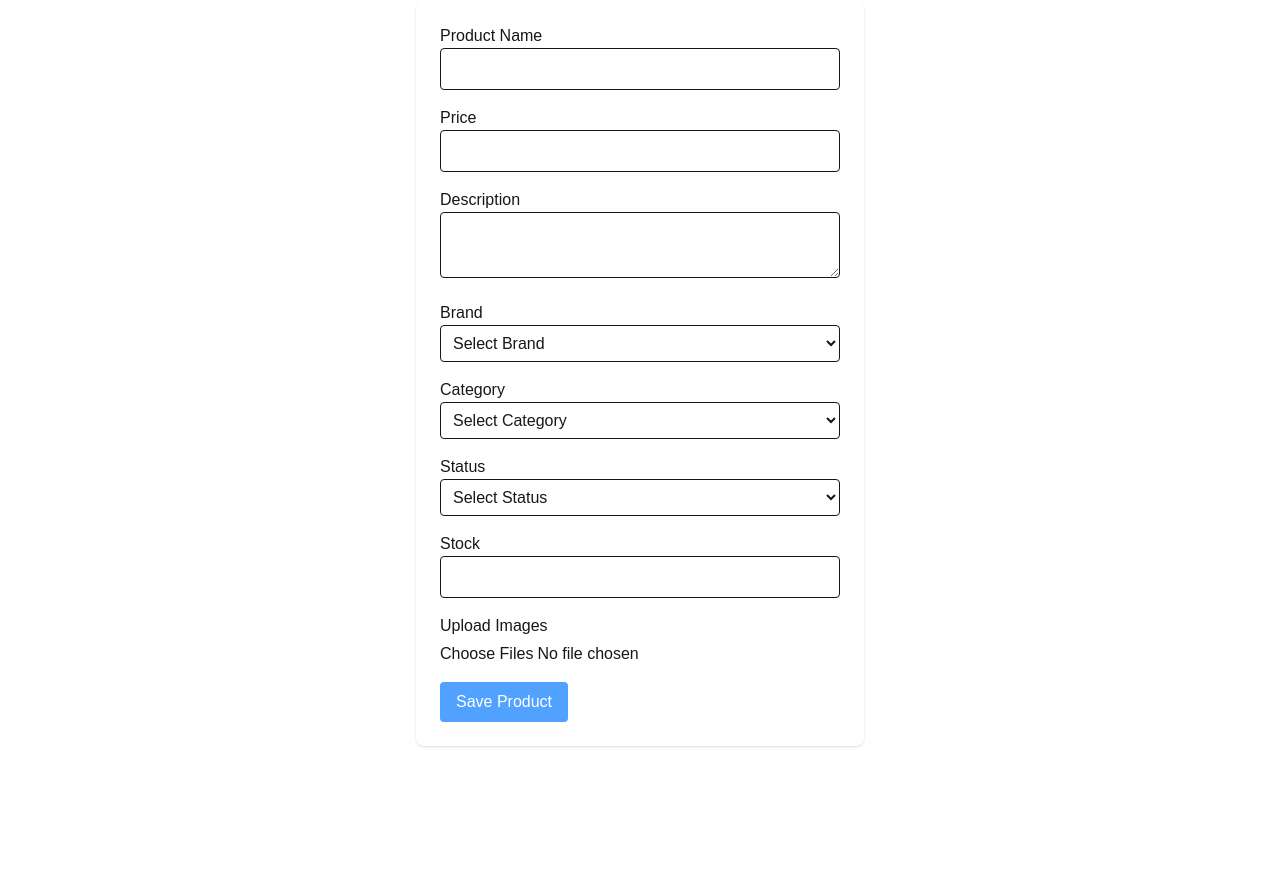
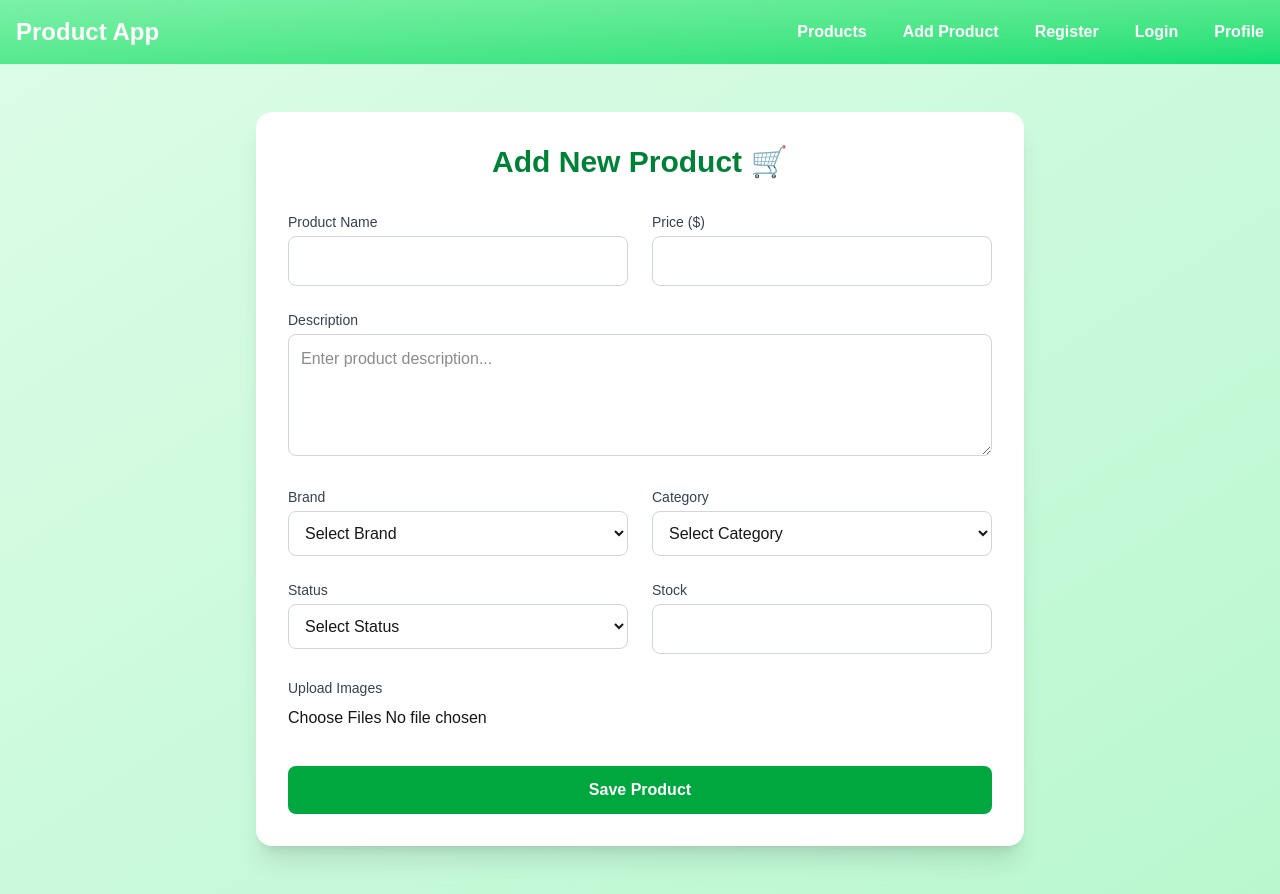
Before and after one commit to errajput/ecommerce-web, a Next.js app: page /products/add in a window 1280 px wide. Before the commit the page ends 800 px from the top, so only its background shows below. Built offline with nearby package versions, Linux system fonts and the light colour scheme.

Commit message:
Update UI

```diff
--- a/src/Components/ProductForm.jsx
+++ b/src/Components/ProductForm.jsx
@@ -3,6 +3,7 @@
 import { useState } from "react";
 import { XMarkIcon } from "@heroicons/react/16/solid";
 import Image from "next/image";
+import Header from "@/Components/Header";
 
 export default function ProductForm({ initialData = {}, onSubmit }) {
   const [name, setName] = useState(initialData.name || "");
@@ -49,136 +50,173 @@ export default function ProductForm({ initialData = {}, onSubmit }) {
   };
 
   return (
-    <form
-      onSubmit={handleSubmit}
-      className="max-w-md mx-auto p-6 bg-white shadow rounded-lg space-y-4"
-    >
     <div>
-        <label className="block font-medium">Product Name</label>
+      <Header />
+      <div className="min-h-screen p-12 flex items-center justify-center bg-gradient-to-br from-green-100 to-green-200">
+        <div className="w-full max-w-3xl bg-white shadow-xl rounded-2xl p-8">
+          <h1 className="text-3xl font-extrabold text-center text-green-700 mb-8">
+            {initialData.name ? "Edit Product ✏️" : "Add New Product 🛒"}
+          </h1>
+
+          <form onSubmit={handleSubmit} className="space-y-6">
+            <div className="grid grid-cols-1 md:grid-cols-2 gap-6">
+              <div>
+                <label className="block text-sm font-medium text-gray-700 mb-1">
+                  Product Name
+                </label>
                 <input
                   type="text"
                   value={name}
                   onChange={(e) => setName(e.target.value)}
                   required
-          className="w-full border p-2 rounded"
+                  className="w-full p-3 border border-gray-300 rounded-lg focus:ring-2 focus:ring-green-500 focus:outline-none"
                 />
               </div>
 
               <div>
-        <label className="block font-medium">Price</label>
+                <label className="block text-sm font-medium text-gray-700 mb-1">
+                  Price ($)
+                </label>
                 <input
                   type="number"
                   value={price}
                   onChange={(e) => setPrice(e.target.value)}
                   required
-          className="w-full border p-2 rounded"
+                  className="w-full p-3 border border-gray-300 rounded-lg focus:ring-2 focus:ring-green-500 focus:outline-none"
+                />
+              </div>
+            </div>
+
+            <div>
+              <label className="block text-sm font-medium text-gray-700 mb-1">
+                Description
+              </label>
+              <textarea
+                rows="4"
+                value={description}
+                onChange={(e) => setDescription(e.target.value)}
+                required
+                className="w-full p-3 border border-gray-300 rounded-lg focus:ring-2 focus:ring-green-500 focus:outline-none"
+                placeholder="Enter product description..."
               />
             </div>
 
+            <div className="grid grid-cols-1 md:grid-cols-2 gap-6">
               <div>
-        <label className="block font-medium">Description</label>
-        <textarea
-          value={description}
-          onChange={(e) => setDescription(e.target.value)}
-          required
-          className="w-full border p-2 rounded"
-        />
-      </div>
-
-      <div>
-        <label className="block font-medium">Brand</label>
+                <label className="block text-sm font-medium text-gray-700 mb-1">
+                  Brand
+                </label>
                 <select
                   value={brand}
                   onChange={(e) => setBrand(e.target.value)}
                   required
-          className="w-full border p-2 rounded"
+                  className="w-full p-3 border border-gray-300 rounded-lg bg-white focus:ring-2 focus:ring-green-500 focus:outline-none"
                 >
                   <option value="">Select Brand</option>
-          <option value="Apple">Apple</option>
-          <option value="Samsung">Samsung</option>
-          <option value="Dell">Dell</option>
-          <option value="HP">HP</option>
+                  <option>Apple</option>
+                  <option>Samsung</option>
+                  <option>Dell</option>
+                  <option>HP</option>
+                  <option>Google</option>
+                  <option>OnePlus</option>
+                  <option>Sony</option>
+                  <option>Lenovo</option>
+                  <option>Microsoft</option>
+                  <option>Huawei</option>
+                  <option>Xiaomi</option>
+                  <option>Amazon</option>
+                  <option>Vivo</option>
                 </select>
               </div>
 
               <div>
-        <label className="block font-medium">Category</label>
+                <label className="block text-sm font-medium text-gray-700 mb-1">
+                  Category
+                </label>
                 <select
                   value={category}
                   onChange={(e) => setCategory(e.target.value)}
                   required
-          className="w-full border p-2 rounded"
+                  className="w-full p-3 border border-gray-300 rounded-lg bg-white focus:ring-2 focus:ring-green-500 focus:outline-none"
                 >
                   <option value="">Select Category</option>
-          <option value="Laptop">Laptop</option>
-          <option value="Mobile">Mobile</option>
-          <option value="Tablet">Tablet</option>
+                  <option>Laptop</option>
+                  <option>Mobile</option>
+                  <option>Tablet</option>
+                </select>
+              </div>
+            </div>
+
+            <div className="grid grid-cols-1 md:grid-cols-2 gap-6">
+              <div>
+                <label className="block text-sm font-medium text-gray-700 mb-1">
+                  Status
+                </label>
+                <select
+                  value={status}
+                  onChange={(e) => setStatus(e.target.value)}
+                  required
+                  className="w-full p-3 border border-gray-300 rounded-lg bg-white focus:ring-2 focus:ring-green-500 focus:outline-none"
+                >
+                  <option value="">Select Status</option>
+                  <option value="active">Active</option>
+                  <option value="inactive">Inactive</option>
+                  <option value="out_of_stock">Out of Stock</option>
                 </select>
               </div>
 
               <div>
-        <label className="block font-medium">Status</label>
-        <select
-          value={status}
-          onChange={(e) => setStatus(e.target.value)}
-          required
-          className="w-full border p-2 rounded"
-        >
-          <option value="">Select Status</option>
-          <option value="active">active</option>
-          <option value="inactive">inactive</option>
-          <option value="out_of_stock">out_of_stock</option>
-        </select>
-      </div>
-
-      <div>
-        <label className="block font-medium">Stock</label>
+                <label className="block text-sm font-medium text-gray-700 mb-1">
+                  Stock
+                </label>
                 <input
                   type="number"
                   value={stock}
                   onChange={(e) => setStock(e.target.value)}
                   required
-          className="w-full border p-2 rounded"
+                  className="w-full p-3 border border-gray-300 rounded-lg focus:ring-2 focus:ring-green-500 focus:outline-none"
                 />
               </div>
+            </div>
+
             {initialData.images?.length > 0 && (
               <div>
+                <p className="text-sm font-medium text-gray-700 mb-2">
                   Previous Images
-          {initialData.images?.length > 0 ? (
-            initialData.images.map((image) => {
-              return (
+                </p>
+                <div className="grid grid-cols-2 sm:grid-cols-3 gap-3">
+                  {initialData.images.map((image) => (
                     <img
                       src={`http://localhost:5000${image}`}
-                  // alt
                       key={image}
-                  className="w-16 h-16 object-cover mx-auto rounded"
+                      className="w-24 h-26 object-cover rounded-lg border shadow-sm"
                     />
-              );
-            })
-          ) : (
-            <span>No Image</span>
-          )}
+                  ))}
+                </div>
               </div>
             )}
-      <div className="mb-4">
-        <label className="block mb-1 font-medium">Upload Images</label>
+
+            <div>
+              <label className="block text-sm font-medium text-gray-700 mb-2">
+                Upload Images
+              </label>
               <input type="file" multiple onChange={handleFileChange} />
-        <div>
+              <div className="grid grid-cols-2 sm:grid-cols-3 gap-3 mt-3">
                 {previews.map((src, idx) => (
-            <div key={idx} className="relative group inline-block mr-2 mt-2">
+                  <div key={idx} className="relative group">
                     <Image
                       src={src}
                       alt={`Preview ${idx}`}
                       width={300}
                       height={200}
-                className="w-24 h-24 object-cover rounded border"
+                      className="w-full h-28 object-cover rounded-lg border shadow-sm"
                     />
                     <button
                       type="button"
                       onClick={() => handleRemove(idx)}
                       className="absolute top-0 right-0 text-black text-xs px-2 py-1 rounded opacity-80 hover:opacity-100"
                     >
-                <XMarkIcon className="h-6 w-6 bg-black text-gray-300 cursor-pointer" />
+                      <XMarkIcon className="h-4 w-4 bg-black text-gray-300 cursor-pointer" />
                     </button>
                   </div>
                 ))}
@@ -187,10 +225,13 @@ export default function ProductForm({ initialData = {}, onSubmit }) {
 
             <button
               type="submit"
-        className="bg-blue-400 text-white px-4 py-2 rounded cursor-pointer hover:bg-blue-500"
+              className="w-full bg-green-600 text-white font-semibold p-3 rounded-lg hover:bg-green-700 transition"
             >
               Save Product
             </button>
           </form>
+        </div>
+      </div>
+    </div>
   );
 }
```
Lines whose indentation alone changed are shown as unchanged.
